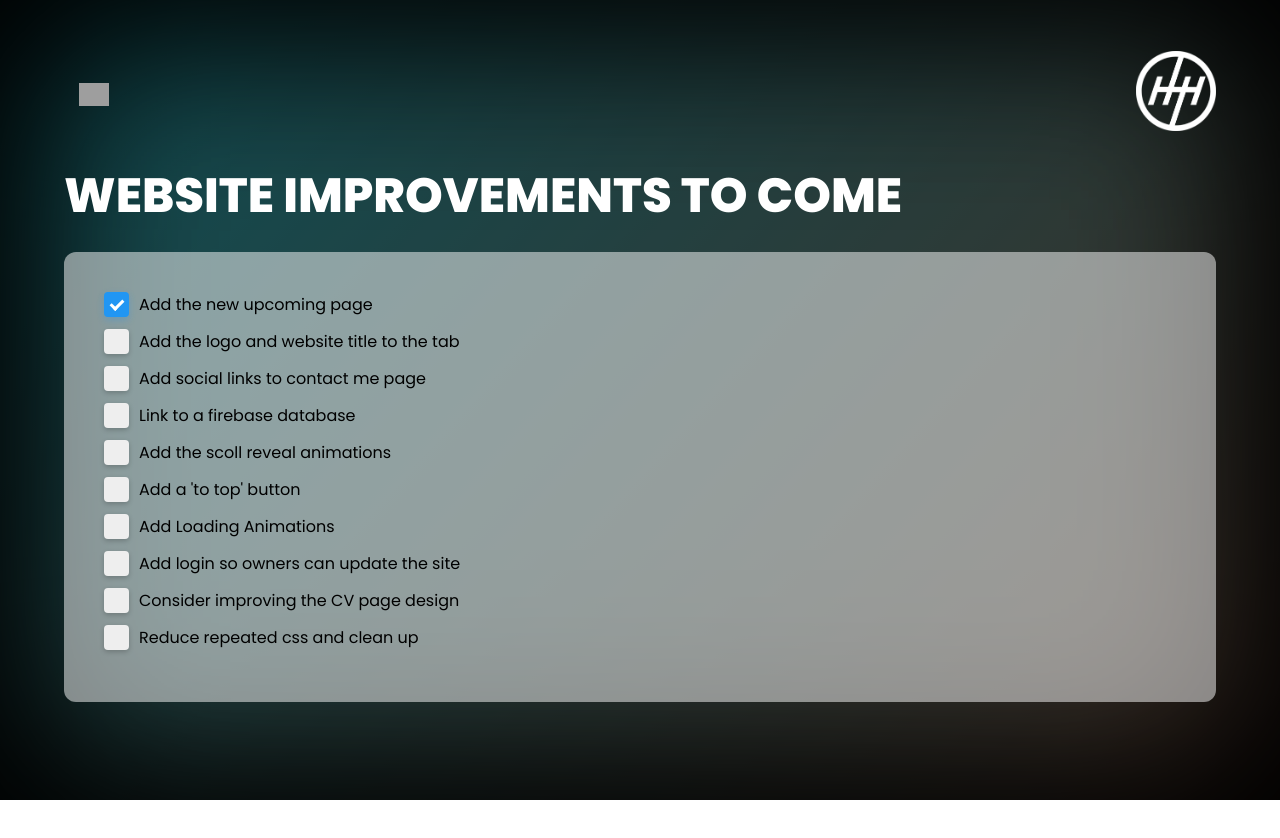
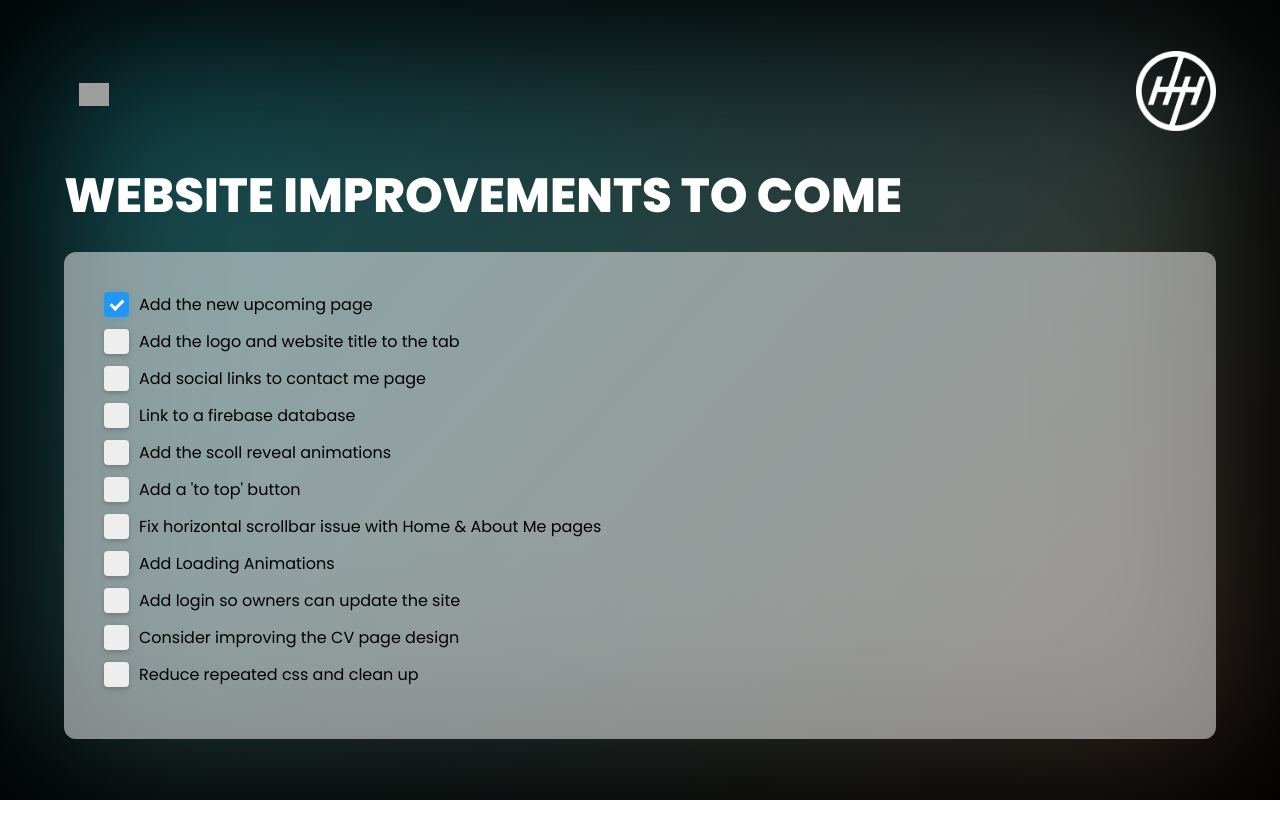
Before and after one commit to HazzaMore/hazzamore.github.io, a React (Create React App) app: page /upcoming in a window 1280 px wide. Shown: the top 838 px of the page. Built offline with nearby package versions, Linux system fonts and the light colour scheme; grey boxes are pictures that could not be loaded.

Commit message:
Added another point

```diff
--- a/src/pages/Upcoming/upcoming.tsx
+++ b/src/pages/Upcoming/upcoming.tsx
@@ -20,6 +20,7 @@ const Upcoming = () => {
             <Checkbox completed={false} content="Link to a firebase database"/>
             <Checkbox completed={false} content="Add the scoll reveal animations"/>
             <Checkbox completed={false} content="Add a 'to top' button"/>
+            <Checkbox completed={false} content="Fix horizontal scrollbar issue with Home & About Me pages"/>
             <Checkbox completed={false} content="Add Loading Animations"/>
             <Checkbox completed={false} content="Add login so owners can update the site"/>
             <Checkbox completed={false} content="Consider improving the CV page design"/>
```
